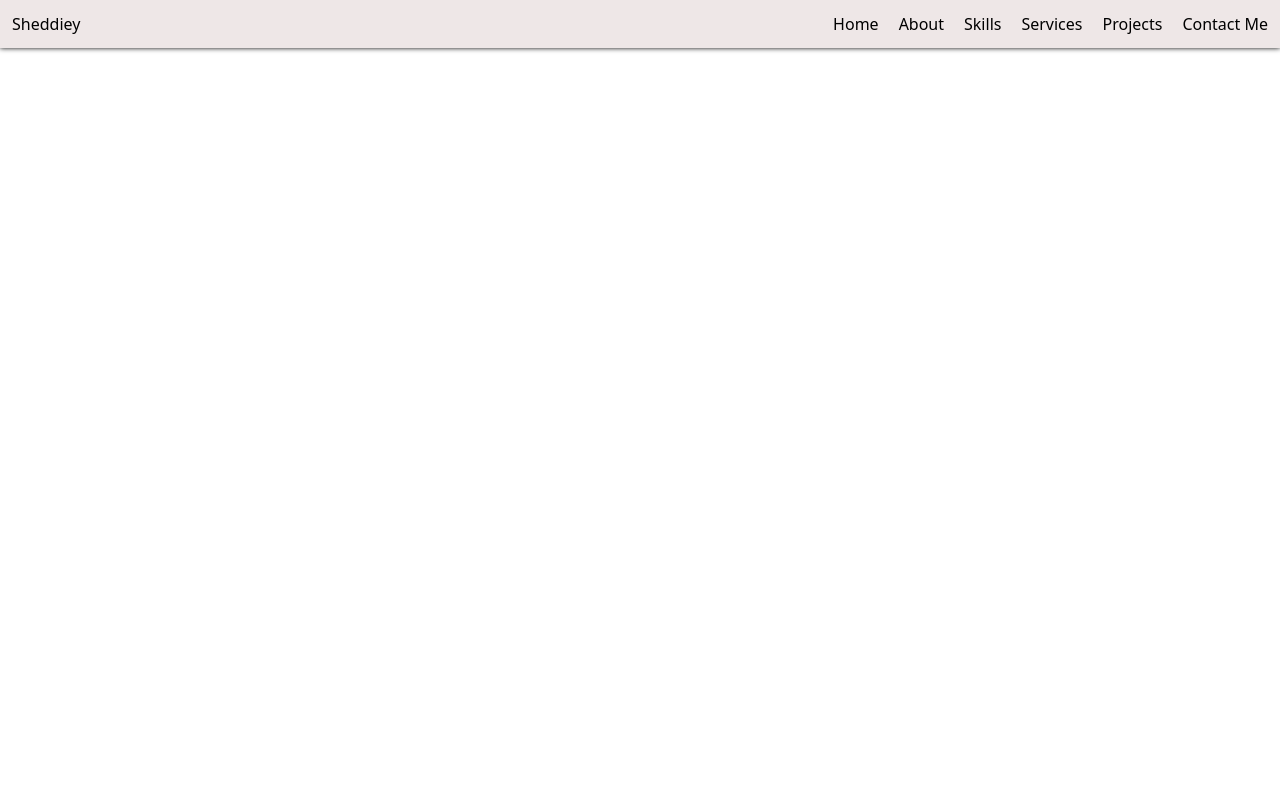
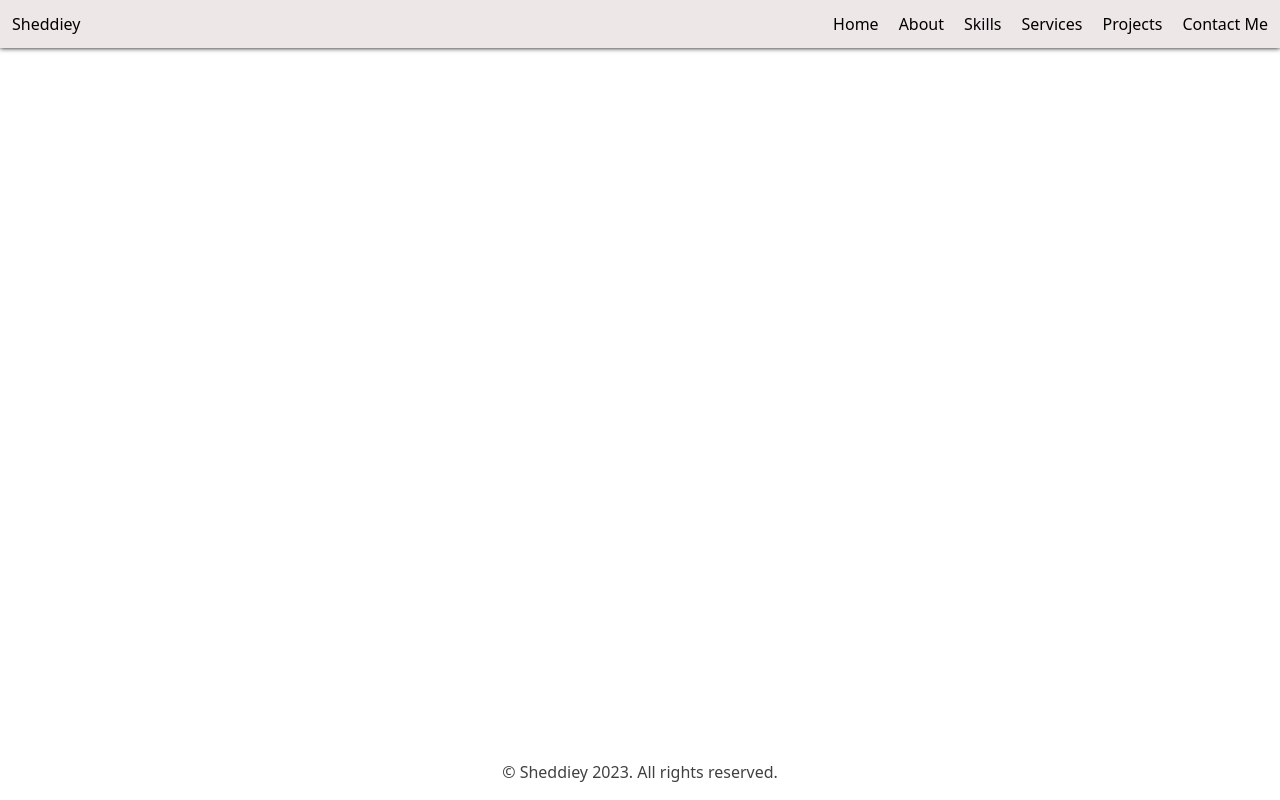
Before and after one commit to Sheddiey/Portfolio, a React (Create React App) app: page / in a window 1280 px wide. Built offline with nearby package versions, Linux system fonts and the light colour scheme.

Commit message:
completed the footer

```diff
--- a/src/Components/Portfolio.jsx
+++ b/src/Components/Portfolio.jsx
@@ -2,7 +2,7 @@ import React from "react";
 
 export function Portfolio() {
   return (
-    <div>
+    <div className="h-screen">
       <NavBar />
       <Main />
       <Footer />
@@ -26,8 +26,14 @@ function NavBar() {
   );
 }
 
-function Main() {
+function Main() {}
 
+function Footer() {
+  return (
+    <div className="bottom-0 fixed w-screen h-10">
+      <p className="text-center cursor-pointer opacity-75 hover:opacity-100 transition-opacity">
+        © Sheddiey 2023. All rights reserved.
+      </p>
+    </div>
+  );
 }
-
-function Footer() {}
```
Lines whose indentation alone changed are shown as unchanged.
